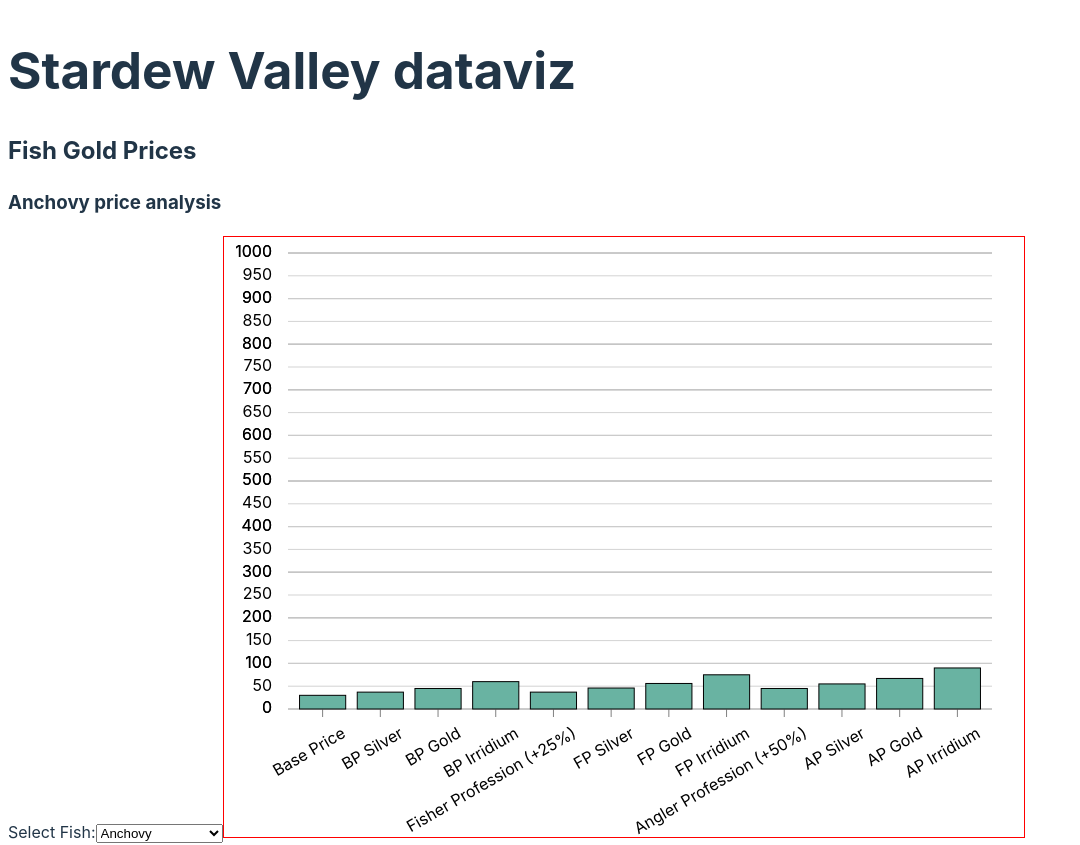
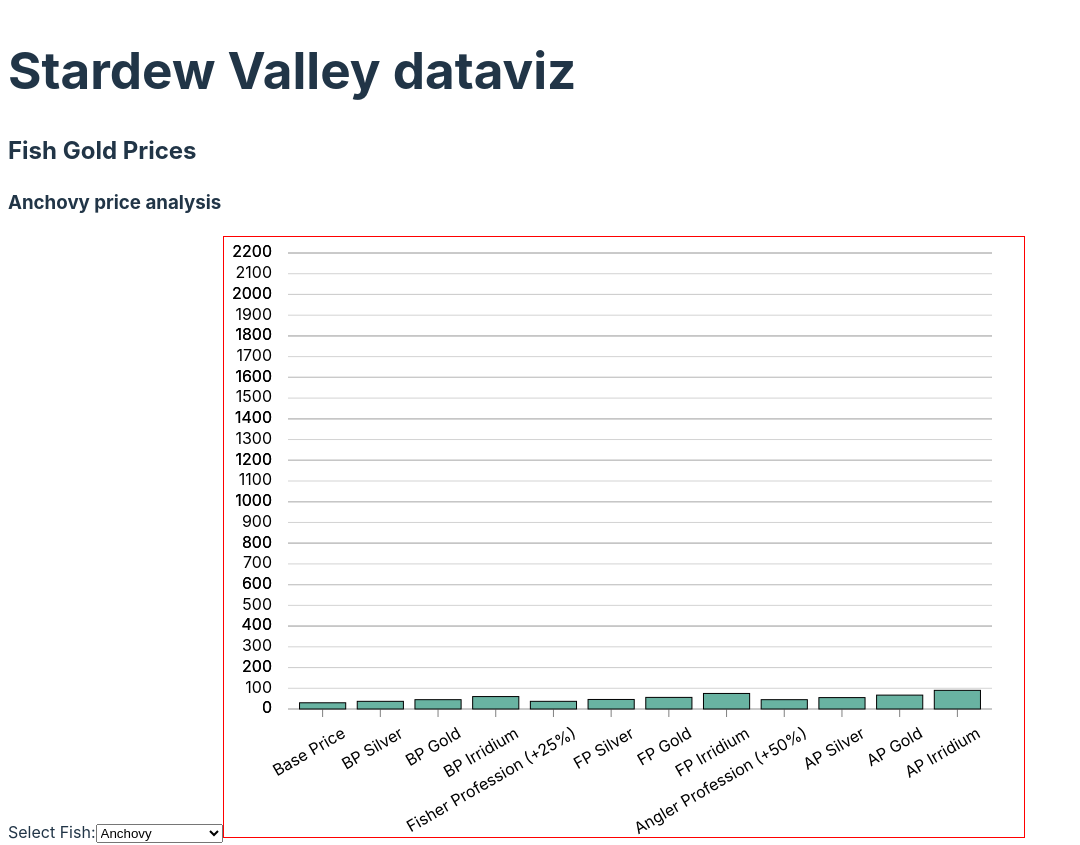
Before and after one commit to GianlucaZoni/Stardew-Viz, a React (Vite) app: page / in a window 1280 px wide. Shown: the top 845 px of the page, without its empty margins (0-1080 px from the left). Built offline with nearby package versions, Linux system fonts and the light colour scheme.

Commit message:
Day 15 | Improve Parsing

```diff
--- a/src/components/PriceAnalysisBarChart.tsx
+++ b/src/components/PriceAnalysisBarChart.tsx
@@ -15,12 +15,16 @@
   useEffect(() => {
     fetchFishGoldPrice().then((res) => {
       setData(res)
-      //console.table(res.filter((d) => d.fishName === fishSelected))
+      //console.table(res.filter((d) => d.fishName === "Lave Eel"))
     })
   }, [])
 
   const filteredData = data.filter((d) => d.fishName === selectedFish)
-  //console.table(filteredData)
+  console.table(filteredData)
+
+  // explore more this type
+  // React.ChangeEvent<HTMLSelectElement>
+  // { target: { value: SetStateAction<string> } }
 
   const handleFishChange = (e: React.ChangeEvent<HTMLSelectElement>) => {
     setSelectedFish(e.target.value)
@@ -99,8 +103,14 @@
             strokeWidth={1}
           />
         ))}
-        {yTicks100.map((d) => (
-          <text x={xScale.range()[0] - 16} y={yScale(d)} textAnchor="end" dominantBaseline="middle">
+        {yTicks100.map((d, i) => (
+          <text
+            key={i}
+            x={xScale.range()[0] - 16}
+            y={yScale(d)}
+            textAnchor="end"
+            dominantBaseline="middle"
+          >
             {d}
           </text>
         ))}
@@ -115,8 +125,9 @@
             strokeWidth={1}
           />
         ))}
-        {yTicks50.map((d) => (
+        {yTicks50.map((d, i) => (
           <text
+            key={i}
             x={xScale.range()[0] - 16}
             y={yScale(d)}
             textAnchor="end"
--- a/src/utils/api.ts
+++ b/src/utils/api.ts
@@ -12,7 +12,7 @@
     const cleanData = rawData.flatMap((row) => {
         const { Name, ...rest } = row
         const entries = Object.entries(rest)
-        const cleanEntries = entries.map(([fishName, goldPrice]) => ({ name: Name, fishName, goldPrice: parseInt(goldPrice) }))
+        const cleanEntries = entries.map(([fishName, goldPrice]) => ({ name: Name, fishName, goldPrice: parseInt(goldPrice.replace(/,/, '')) }))
 
         return cleanEntries
     })
```
